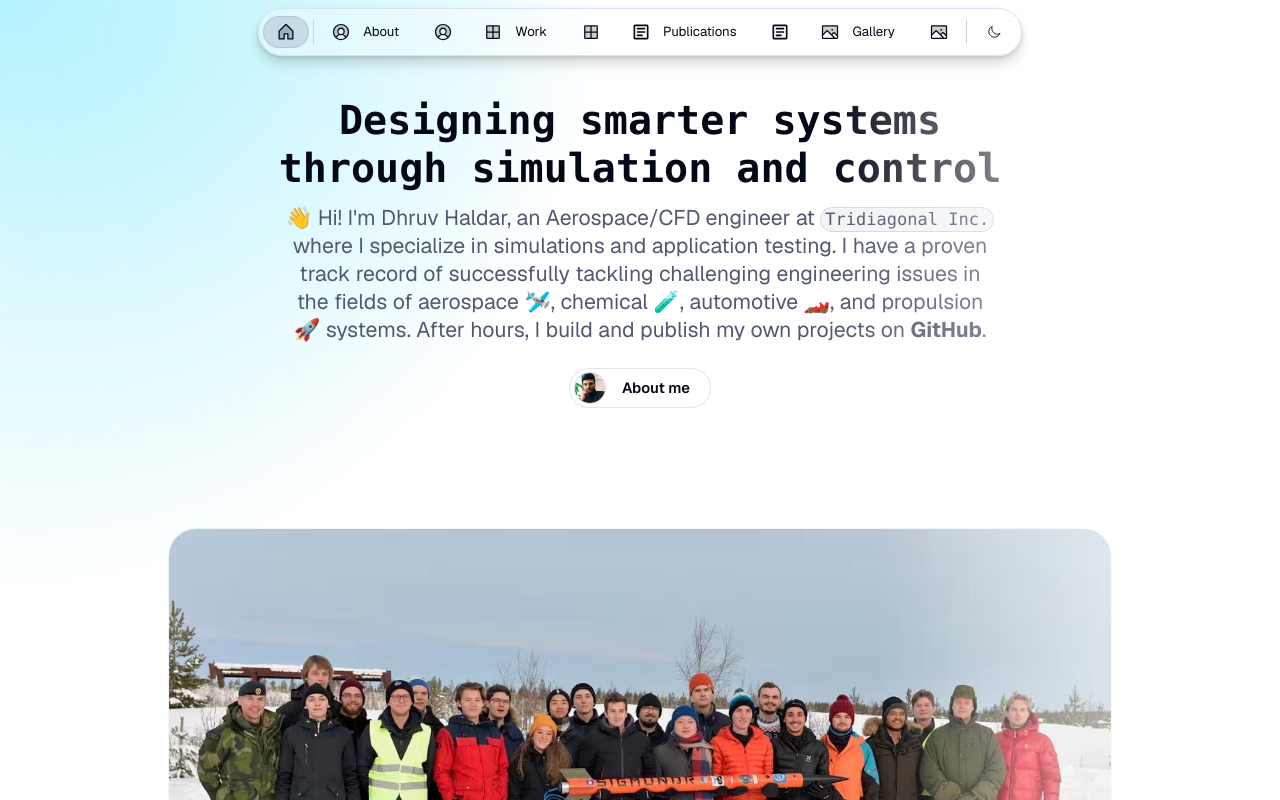
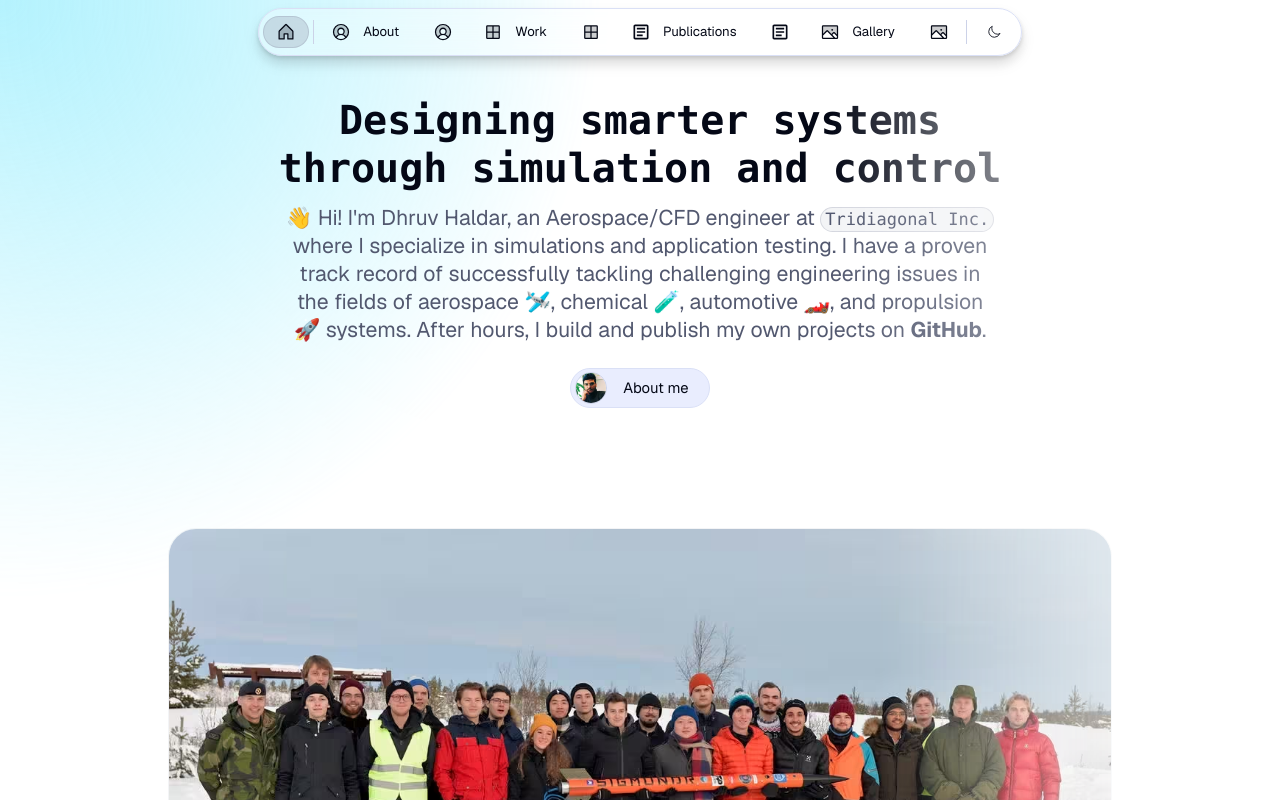
Before and after one commit to dhruvhaldar/portfolio, a Next.js app: page / in a window 1280 px wide. Shown: the top 800 px of the page. Built offline with nearby package versions, Linux system fonts and the light colour scheme.

Commit message:
dark mode about me button

```diff
--- a/src/app/page.tsx
+++ b/src/app/page.tsx
@@ -97,13 +97,14 @@ export default function Home() {
               href="/about"
               variant="secondary"
               size="m"
+              weight="default"
               arrowIcon
+              className="dark-mode-button"
               style={{
-                backgroundColor: 'rgba(255, 255, 255, 0.8)',
-                backdropFilter: 'blur(10px)',
-                WebkitBackdropFilter: 'blur(10px)',
-                border: '1px solid rgba(0, 0, 0, 0.1)',
-              }}
+                '--background': 'var(--static-black-medium)',
+                '--border': 'var(--neutral-alpha-medium)',
+                '--color': 'var(--neutral-on-background-strong)'
+              } as React.CSSProperties}
             >
               <Row gap="8" vertical="center" paddingRight="4">
                 {about.avatar.display && (
--- a/src/components/about/about.module.scss
+++ b/src/components/about/about.module.scss
@@ -1 +1 @@
-.hover{transition:var(--transition-micro-medium)}.avatar{position:sticky;height:fit-content;top:var(--static-space-64)}@media (--s){.avatar{top:auto}.textAlign{text-align:center}.blockAlign{align-self:center}}
+.hover{transition:var(--transition-micro-medium)}.avatar{position:sticky;height:fit-content;top:var(--static-space-4)}@media (--s){.avatar{top:auto}.textAlign{text-align:center}.blockAlign{align-self:center}}
```
